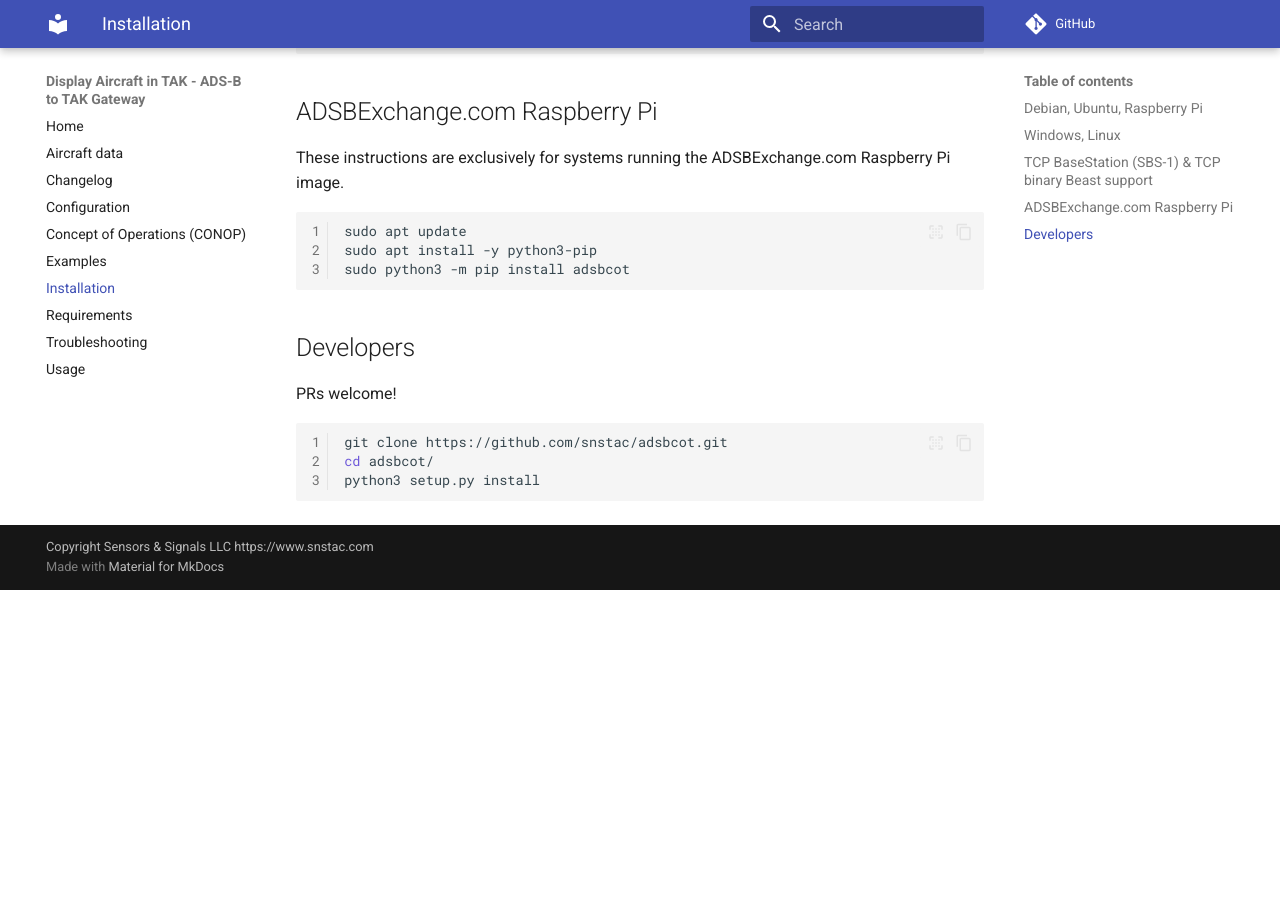
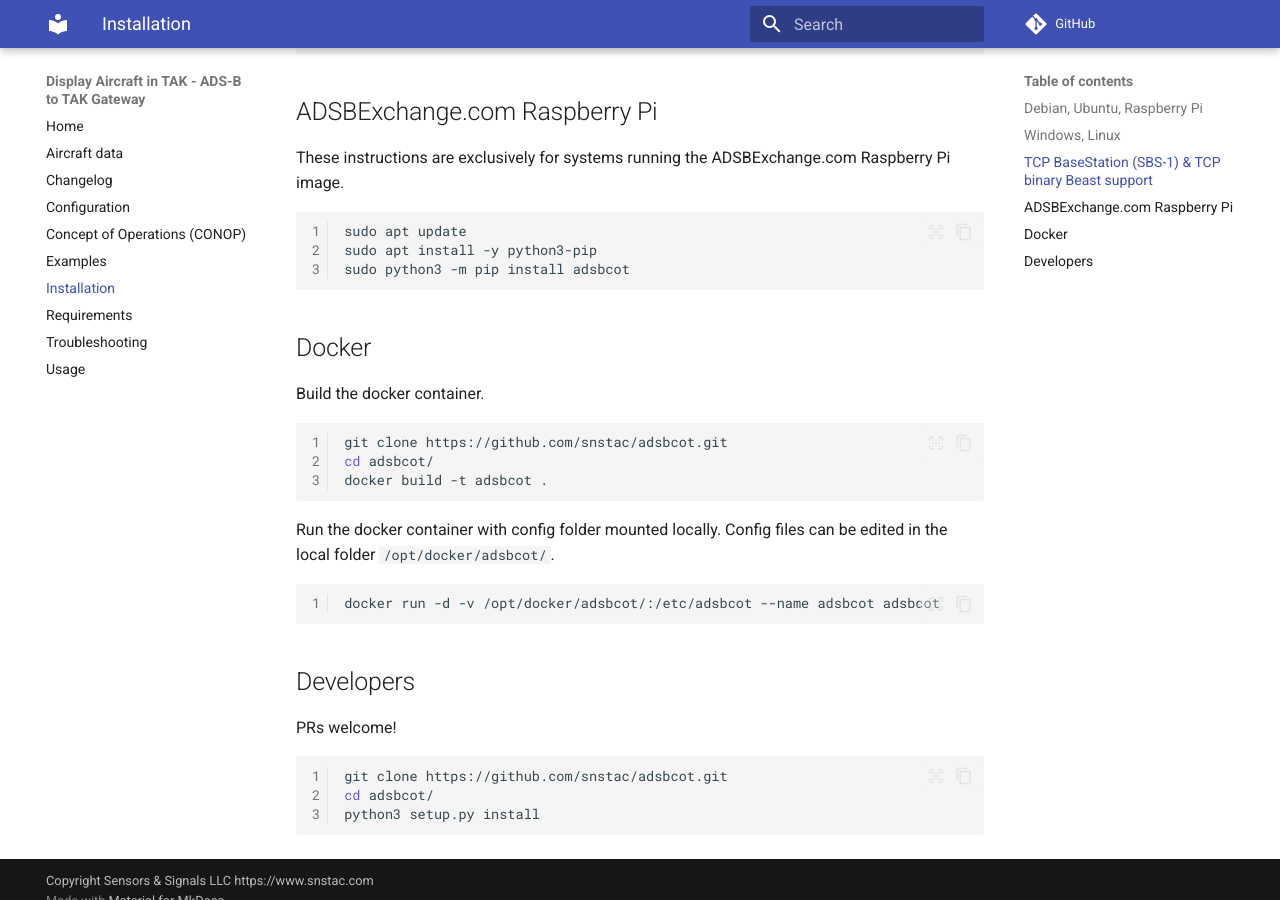
Before and after one commit to snstac/adsbcot, an MkDocs documentation site: the page built from docs/installation.md, in a window 1280 px wide and 900 px high, scrolled down 918 px. Built offline with MkDocs 1.6.1 and Material for MkDocs 9.7.7, drawn with Linux system fonts in a browser that asks for light colours; comment, search, counter and statistics services are not loaded; before the commit the page ends 1508 px from its top, so only the background shows below that.

Commit message:
Support for building docker file

````diff
--- a/docs/installation.md
+++ b/docs/installation.md
@@ -44,6 +44,22 @@
 sudo python3 -m pip install adsbcot
 ```
 
+## Docker
+
+Build the docker container.
+
+```sh linenums="1"
+git clone https://github.com/snstac/adsbcot.git
+cd adsbcot/
+docker build -t adsbcot .
+```
+
+Run the docker container with config folder mounted locally. Config files can be edited in the local folder ```/opt/docker/adsbcot/```.
+
+```sh linenums="1"
+docker run -d -v /opt/docker/adsbcot/:/etc/adsbcot --name adsbcot adsbcot
+```
+
 ## Developers
 
 PRs welcome!
````
Also changed, not shown: adsbcot-docker-example.conf (added, +10 -0 lines), 2 other files.
